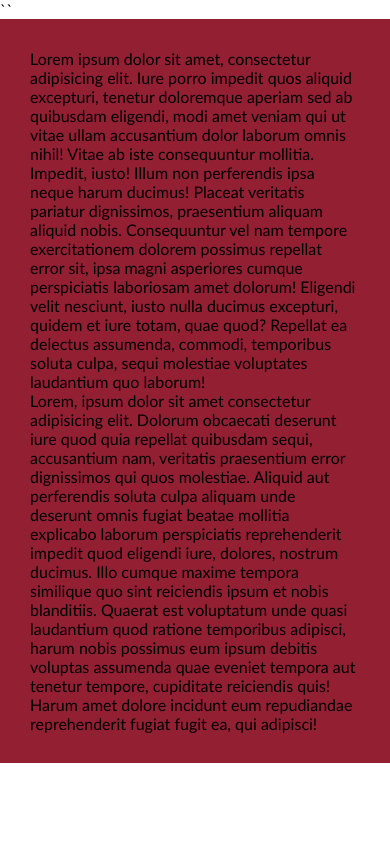
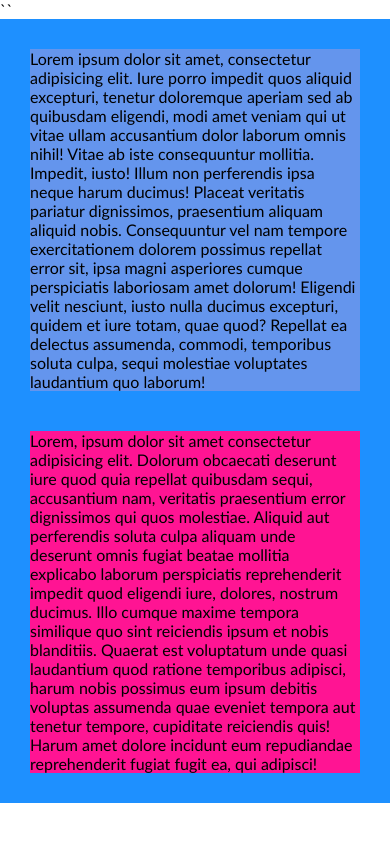
Before and after one commit to ritullia/6-coming-soon, a website: page index.html in a window 390 px wide. Drawn offline with Linux system fonts and the light colour scheme.

Commit message:
Responsive task solution

```diff
--- a/css/pages/home.css
+++ b/css/pages/home.css
@@ -17,18 +17,25 @@
 
 
 .container {
+    display: inline-block;
     width: 1000px;
     margin-left: calc(50% - 500px);
     background-color: aquamarine;
 }
 
-.left {
-
+.container > .left {
+    width: 40%;
+    float: left;
+    margin-right: 5%;
+    background-color: cornflowerblue;
 }
 
-:right {
+.container > .right {
+    width: 55%;
+    float: left;
+    background-color: deeppink;
+}
 
-}
 
 /* min-width */
 /* max-width */
@@ -37,37 +44,43 @@
 @media (max-width: 1100px) {
     .container {
         width: 800px;
-        margin-left: calc(50% - 400px);
+        margin-left: 0;
+        padding: calc(50% - 400px);
         background-color: pink;
     }
-
 }
-
-
 
 @media (max-width: 900px) {
     .container {
         width: 600px;
         margin-left: calc(50% - 300px);
-        background-color: rgb(146, 31, 50);
+        background-color: pink;
     }
+    .container > .left {
+        width: 100%;
+        margin-right: 0;
 
+    }
+    .container > .right {
+        width: 100%;
+        margin-top: 40px;
+    }
 }
 
 @media (max-width: 700px) {
     .container {
         width: 400px;
         margin-left: calc(50% - 200px);
-        background-color: rgb(146, 31, 50);
+        background-color: pink;
     }
 
 }
+
 @media (max-width: 500px) {
     .container {
         width: 100%;
         margin-left: 0;
         padding: 30px;
-        background-color: rgb(146, 31, 50);
+        background-color: dodgerblue;
     }
-
 }
```
Also changed, not shown: index.html (+4 -2 lines).
